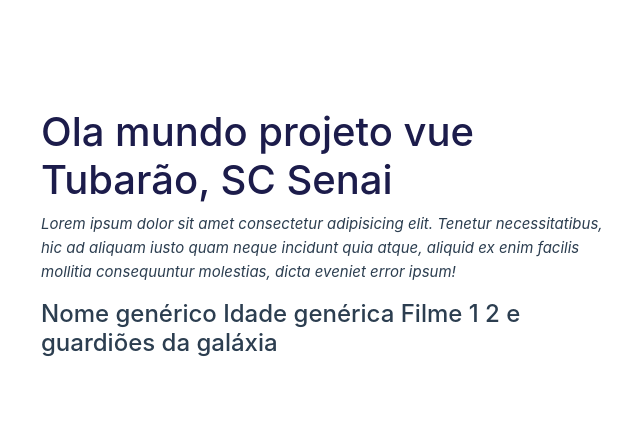
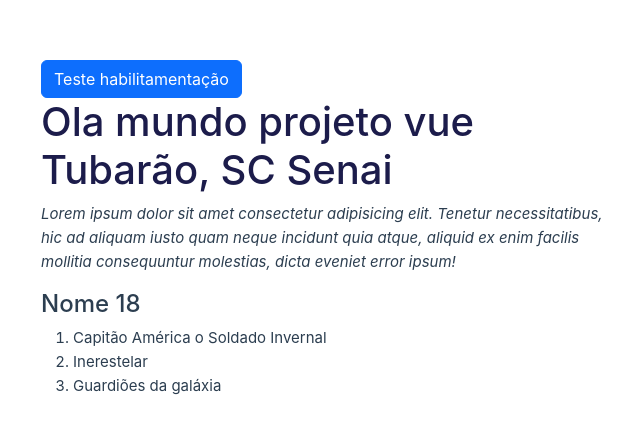
Before and after one commit to joazis-quebra-codegos/projeto-vue, a Vue app: page / in a window 1280 px wide. Shown: the part 163-596 px from the top of the page, without its empty margins (3-643 px from the left). Built offline with nearby package versions, Linux system fonts and the light colour scheme; the HTML template or start-up script is replaced by a standard one.

Commit message:
função desabilitado, botão ligado a função desabilitado, mudança no layout dos filmes

```diff
--- a/src/App.vue
+++ b/src/App.vue
@@ -3,18 +3,31 @@
 import HelloWorld from './components/HelloWorld.vue'
 const cidade = "Tubarão, SC"
 const escola = "Senai"
-const nome = "Nome genérico"
-const idade = "Idade genérica"
-const filme = "Filme 1 2 e guardiões da galáxia"
+const nome = "Nome "
+const idade = 18
+const filme1 = "Capitão América o Soldado Invernal"
+const filme2 = "Inerestelar"
+const filme3 = "Guardiões da galáxia"
+
+
+function desabilitado(){
+  return idade < 18;
+}
 </script>
 
 <template>
   <div class="container">
     <div class="row">
       <div class="col">
+        <button :disabled="desabilitado()" class="btn btn-primary">Teste habilitamentação</button>
         <h1>Ola mundo projeto vue {{ cidade }} {{ escola }}</h1>
         <p>Lorem ipsum dolor sit amet consectetur adipisicing elit. Tenetur necessitatibus, hic ad aliquam iusto quam neque incidunt quia atque, aliquid ex enim facilis mollitia consequuntur molestias, dicta eveniet error ipsum!</p>
-        <h4>{{ nome }} {{ idade }} {{ filme }}</h4>
+        <h4>{{ nome }} {{ idade }}</h4>
+        <ol>
+          <li>{{ filme1 }}</li>
+          <li>{{ filme2 }}</li>
+          <li>{{ filme3 }}</li>
+        </ol>
       </div>
     </div>
   </div>
```
